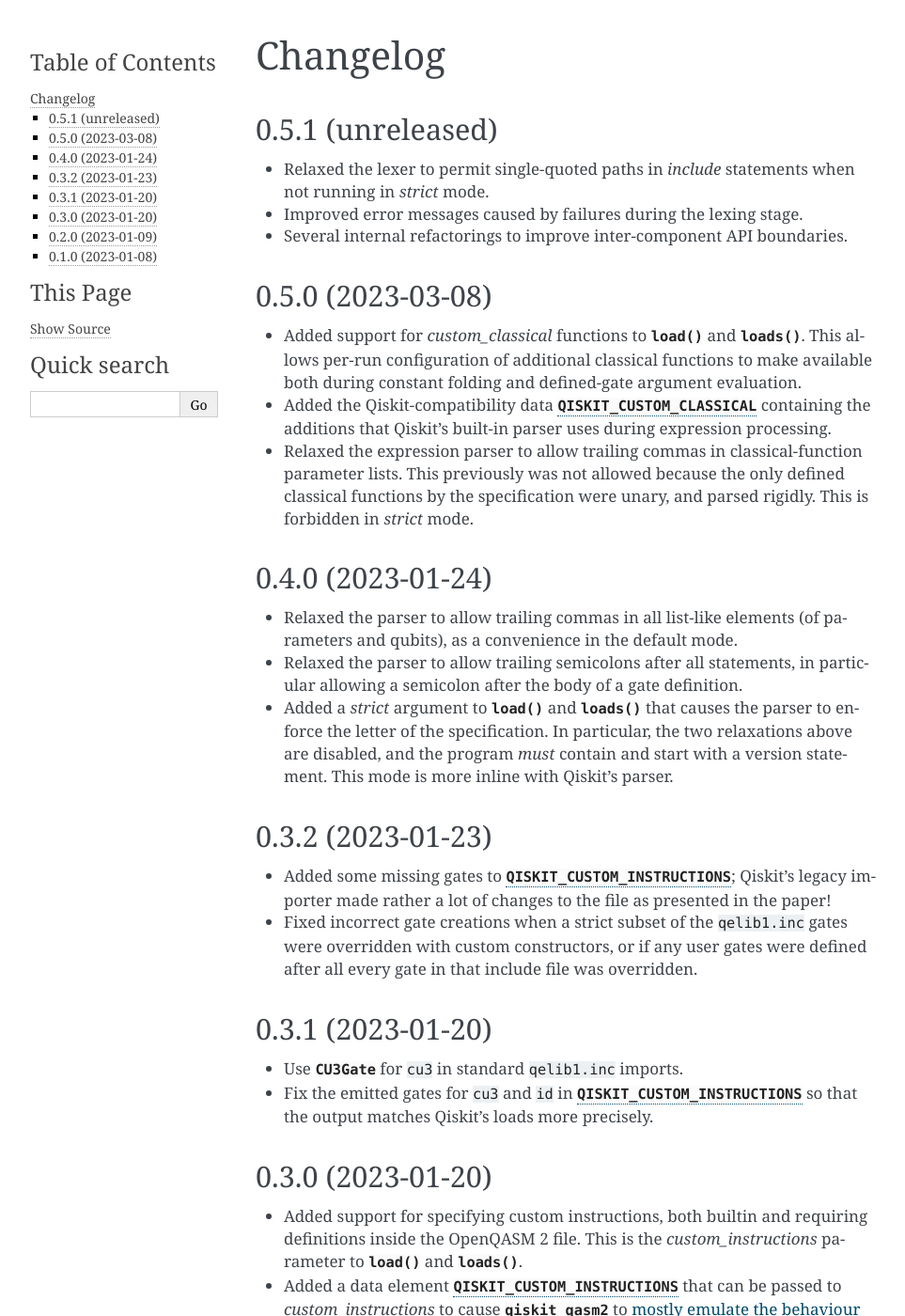
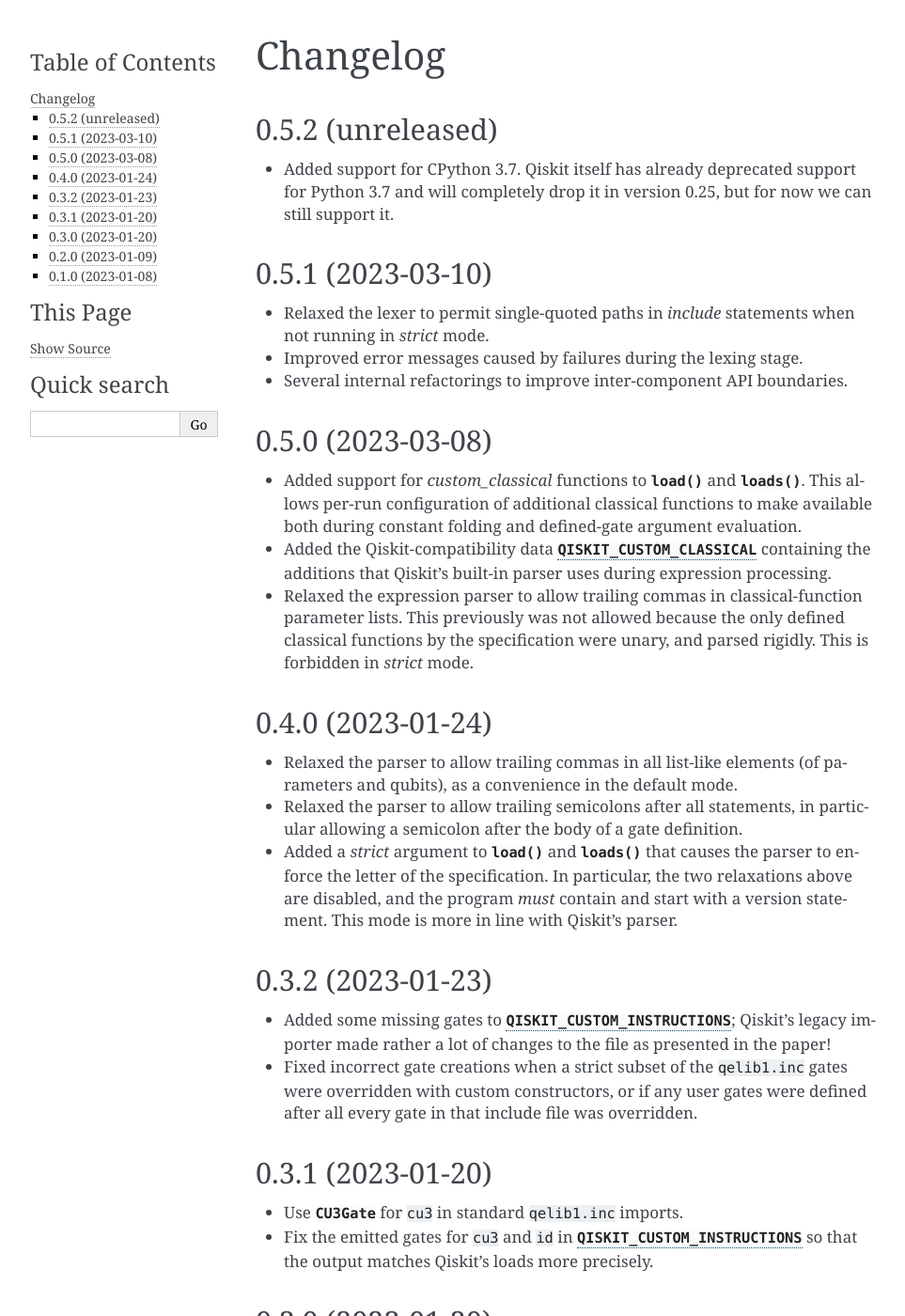
Before and after one commit to jakelishman/qiskit-qasm2, a Sphinx documentation site: the page built from docs/changelog.rst, in a window 1280 px wide and 1400 px high. Shown: the whole window at 94% size, without its empty margins (148-1111 px from the left). Built offline with Sphinx 7.4.7, drawn with Linux system fonts in a browser that asks for light colours; the version number is read from the project's files by our own code.

Commit message:
Add support for Python 3.7
This is in preparation for vendoring into Qiskit Terra, which still
needs to support Python 3.7 until the 0.25 release.  The required
changeset is very minor, and mostly in the tests anyway.

```diff
--- a/docs/changelog.rst
+++ b/docs/changelog.rst
@@ -2,7 +2,13 @@
 Changelog
 =========
 
-0.5.1 (unreleased)
+0.5.2 (unreleased)
+==================
+
+* Added support for CPython 3.7.  Qiskit itself has already deprecated support for Python 3.7 and
+  will completely drop it in version 0.25, but for now we can still support it.
+
+0.5.1 (2023-03-10)
 ==================
 
 * Relaxed the lexer to permit single-quoted paths in `include` statements when not running in
@@ -37,8 +43,8 @@ Changelog
 
 * Added a `strict` argument to :func:`.load` and :func:`.loads` that causes the parser to enforce
   the letter of the specification.  In particular, the two relaxations above are disabled, and the
-  program *must* contain and start with a version statement.  This mode is more inline with Qiskit's
-  parser.
+  program *must* contain and start with a version statement.  This mode is more in line with
+  Qiskit's parser.
 
 0.3.2 (2023-01-23)
 ==================
--- a/pyproject.toml
+++ b/pyproject.toml
@@ -4,10 +4,10 @@ build-backend = "setuptools.build_meta"
 
 [tool.black]
 line-length = 100
-target-version = ["py38", "py39", "py310", "py311"]
+target-version = ["py37", "py38", "py39", "py310", "py311"]
 
 [tool.cibuildwheel]
-skip = "pp* cp3{6,7}-* *musllinux*"
+skip = "pp* cp36-* *musllinux*"
 
 [tool.cibuildwheel.linux]
 before-all = "yum install -y wget && {package}/tools/install_rust.sh"
@@ -26,7 +26,7 @@ PYO3_CROSS_LIB_DIR = "/Library/Frameworks/Python.framework/Versions/$_PYVER/lib/
 
 [tool.pylint.main]
 # Minimum supported Python version.
-py-version = "3.8"
+py-version = "3.7"
 [tool.pylint.basic]
 # Naming convention for objects that do not require docstrings.
 no-docstring-rgx = "^_"
```
Also changed, not shown: 4 other files.
